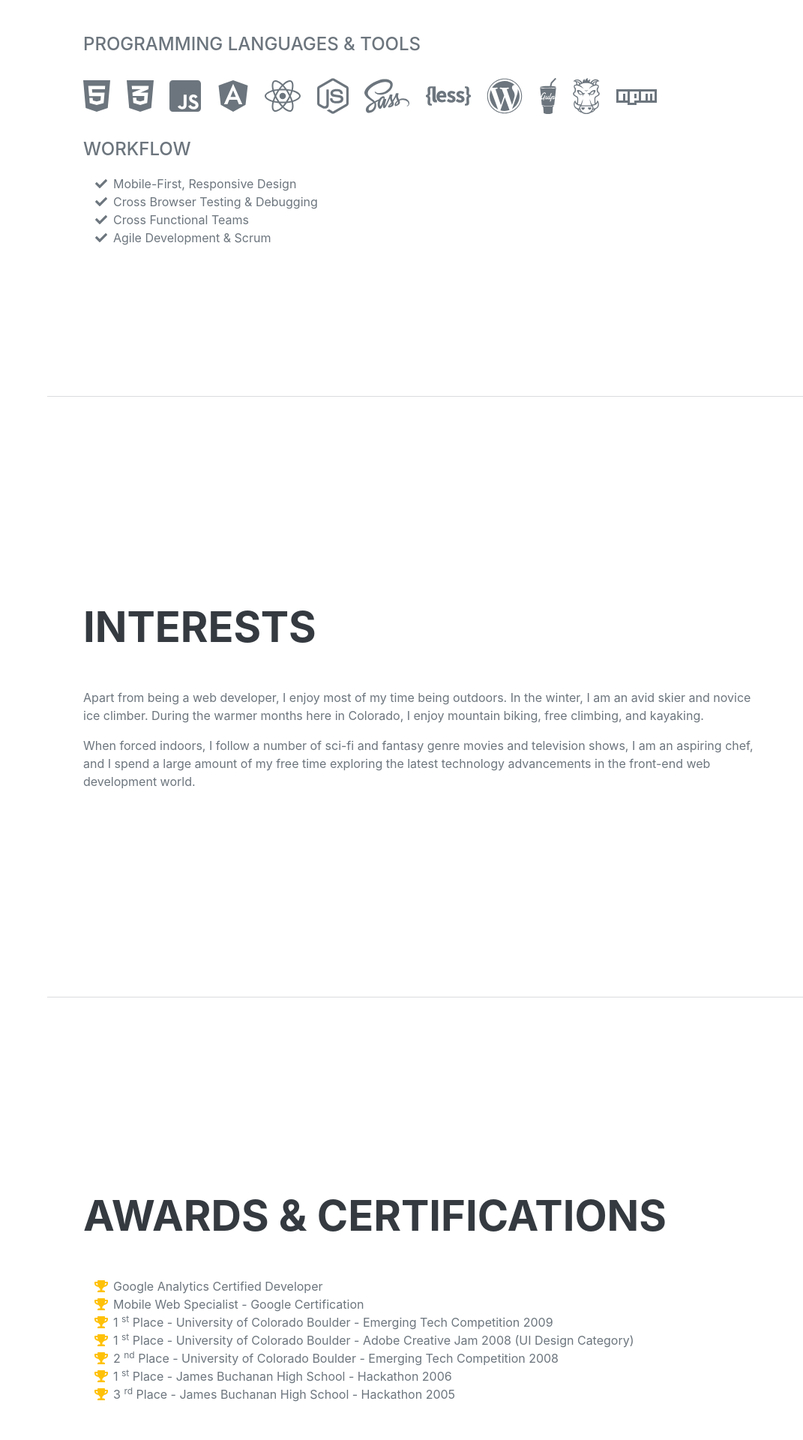
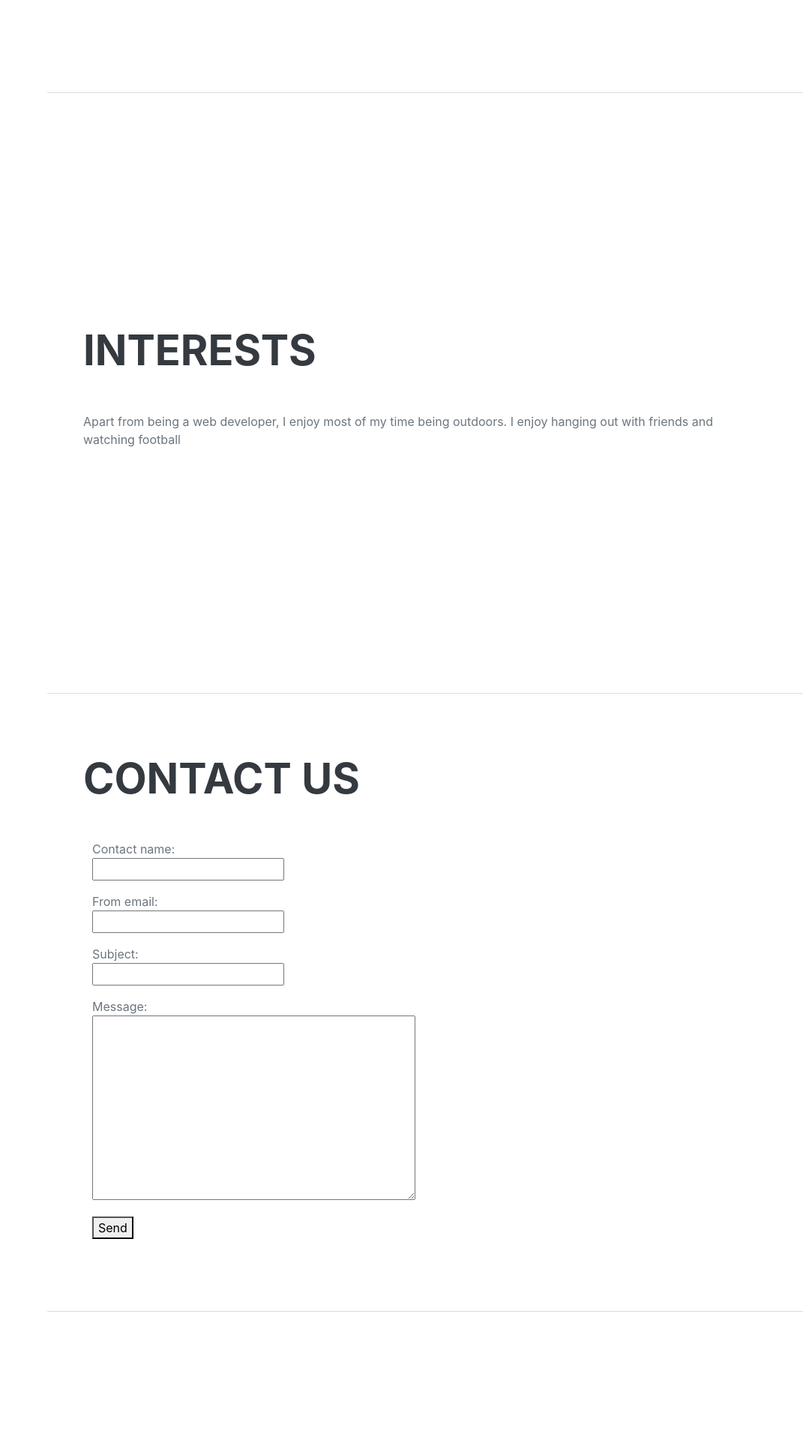
Before and after one commit to olad5/project_folder, a Django app: page / in a window 1280 px wide. Shown: the part 3080-5000 px from the top of the page at 75% size, without its empty margins (209-1280 px from the left). After the commit the page ends 4829 px from the top, so only its background shows below. Run offline with Django 3.2, Linux system fonts and the light colour scheme; some libraries are stand-ins or nearby versions; some web fonts are replaced.

Commit message:
made basic structure of Contact form

```diff
--- a/django_project/templates/base.html
+++ b/django_project/templates/base.html
@@ -7,7 +7,7 @@
         <meta name="viewport" content="width=device-width, initial-scale=1, shrink-to-fit=no" />
         <meta name="description" content="" />
         <meta name="author" content="" />
-        <title>Resume - Start Bootstrap Theme</title>
+        <title>Francis Shonubi< | Resume - Start Bootstrap Theme</title>
         <link rel="icon" type="image/x-icon" href="{% static
         'assets/img/favicon.ico' %}" />
         <!-- Font Awesome icons (free version)-->
@@ -22,7 +22,7 @@
         <!-- Navigation-->
         <nav class="navbar navbar-expand-lg navbar-dark bg-primary fixed-top" id="sideNav">
             <a class="navbar-brand js-scroll-trigger" href="#page-top">
-                <span class="d-block d-lg-none">Clarence Taylor</span>
+                <span class="d-block d-lg-none">Francis Shonubi</span>
                 <span class="d-none d-lg-block"><img class="img-fluid
                   img-profile rounded-circle mx-auto mb-2" src="{% static 'assets/img/profile.jpg' %}" alt="..." /></span>
             </a>
@@ -44,17 +44,18 @@
             <section class="resume-section" id="about">
                 <div class="resume-section-content">
                     <h1 class="mb-0">
-                        Clarence
-                        <span class="text-primary">Taylor</span>
+                        Francis
+                        <span class="text-primary">Shonubi</span>
                     </h1>
                     <div class="subheading mb-5">
-                        3542 Berry Street · Cheyenne Wells, CO 80810 · (317) 585-8468 ·
-                        <a href="mailto:name@email.com">name@email.com</a>
+                        OAU CAMPUS, Ile-Ife Osun state
+                        <a
+                          href="mailto:name@email.com">shonubioladipo@gmail.com</a>
                     </div>
                     <p class="lead mb-5">I am experienced in leveraging agile frameworks to provide a robust synopsis for high level overviews. Iterative approaches to corporate strategy foster collaborative thinking to further the overall value proposition.</p>
                     <div class="social-icons">
                         <a class="social-icon" href="#!"><i class="fab fa-linkedin-in"></i></a>
-                        <a class="social-icon" href="#!"><i class="fab fa-github"></i></a>
+                        <a class="social-icon" href="https://github.com/olad5"><i class="fab fa-github"></i></a>
                         <a class="social-icon" href="#!"><i class="fab fa-twitter"></i></a>
                         <a class="social-icon" href="#!"><i class="fab fa-facebook-f"></i></a>
                     </div>
@@ -65,37 +66,18 @@
             <section class="resume-section" id="experience">
                 <div class="resume-section-content">
                     <h2 class="mb-5">Experience</h2>
-                    <div class="d-flex flex-column flex-md-row justify-content-between mb-5">
-                        <div class="flex-grow-1">
-                            <h3 class="mb-0">Senior Web Developer</h3>
-                            <div class="subheading mb-3">Intelitec Solutions</div>
-                            <p>Bring to the table win-win survival strategies to ensure proactive domination. At the end of the day, going forward, a new normal that has evolved from generation X is on the runway heading towards a streamlined cloud solution. User generated content in real-time will have multiple touchpoints for offshoring.</p>
-                        </div>
-                        <div class="flex-shrink-0"><span class="text-primary">March 2013 - Present</span></div>
-                    </div>
-                    <div class="d-flex flex-column flex-md-row justify-content-between mb-5">
-                        <div class="flex-grow-1">
-                            <h3 class="mb-0">Web Developer</h3>
-                            <div class="subheading mb-3">Intelitec Solutions</div>
-                            <p>Capitalize on low hanging fruit to identify a ballpark value added activity to beta test. Override the digital divide with additional clickthroughs from DevOps. Nanotechnology immersion along the information highway will close the loop on focusing solely on the bottom line.</p>
-                        </div>
-                        <div class="flex-shrink-0"><span class="text-primary">December 2011 - March 2013</span></div>
-                    </div>
-                    <div class="d-flex flex-column flex-md-row justify-content-between mb-5">
-                        <div class="flex-grow-1">
-                            <h3 class="mb-0">Junior Web Designer</h3>
-                            <div class="subheading mb-3">Shout! Media Productions</div>
-                            <p>Podcasting operational change management inside of workflows to establish a framework. Taking seamless key performance indicators offline to maximise the long tail. Keeping your eye on the ball while performing a deep dive on the start-up mentality to derive convergence on cross-platform integration.</p>
-                        </div>
-                        <div class="flex-shrink-0"><span class="text-primary">July 2010 - December 2011</span></div>
-                    </div>
                     <div class="d-flex flex-column flex-md-row justify-content-between">
                         <div class="flex-grow-1">
-                            <h3 class="mb-0">Web Design Intern</h3>
-                            <div class="subheading mb-3">Shout! Media Productions</div>
+                            <h3 class="mb-0">Backend development Intern</h3>
+                            <div class="subheading mb-3"><a
+                                href='https://internship.zuri.team/'>Zuri
+                                Internship</a></div>
+                            <img class="img-fluid
+                  img-profile mx-auto mb-2" src="{% static 'assets/img/zuri_internship.jpg' %}" alt="..." /></span>
+
                             <p>Collaboratively administrate empowered markets via plug-and-play networks. Dynamically procrastinate B2C users after installed base benefits. Dramatically visualize customer directed convergence without revolutionary ROI.</p>
                         </div>
-                        <div class="flex-shrink-0"><span class="text-primary">September 2008 - June 2010</span></div>
+                        <div class="flex-shrink-0">August 2021 - Present</div>
                     </div>
                 </div>
             </section>
@@ -106,20 +88,14 @@
                     <h2 class="mb-5">Education</h2>
                     <div class="d-flex flex-column flex-md-row justify-content-between mb-5">
                         <div class="flex-grow-1">
-                            <h3 class="mb-0">University of Colorado Boulder</h3>
-                            <div class="subheading mb-3">Bachelor of Science</div>
-                            <div>Computer Science - Web Development Track</div>
+                            <h3 class="mb-0">Obafemi Awolowo University</h3>
+                            <div class="subheading mb-3">Bachelor of
+                              Engineering</div>
+                            <div>Computer Science and Engineering</div>
                             <p>GPA: 3.23</p>
                         </div>
-                        <div class="flex-shrink-0"><span class="text-primary">August 2006 - May 2010</span></div>
-                    </div>
-                    <div class="d-flex flex-column flex-md-row justify-content-between">
-                        <div class="flex-grow-1">
-                            <h3 class="mb-0">James Buchanan High School</h3>
-                            <div class="subheading mb-3">Technology Magnet Program</div>
-                            <p>GPA: 3.56</p>
-                        </div>
-                        <div class="flex-shrink-0"><span class="text-primary">August 2002 - May 2006</span></div>
+                        <div class="flex-shrink-0"><span
+                            class="text-primary">2019 - Present</span></div>
                     </div>
                 </div>
             </section>
@@ -130,18 +106,11 @@
                     <h2 class="mb-5">Skills</h2>
                     <div class="subheading mb-3">Programming Languages & Tools</div>
                     <ul class="list-inline dev-icons">
+                        <li class="list-inline-item"><i class="fab fa-python"></i></li>
                         <li class="list-inline-item"><i class="fab fa-html5"></i></li>
                         <li class="list-inline-item"><i class="fab fa-css3-alt"></i></li>
                         <li class="list-inline-item"><i class="fab fa-js-square"></i></li>
-                        <li class="list-inline-item"><i class="fab fa-angular"></i></li>
-                        <li class="list-inline-item"><i class="fab fa-react"></i></li>
-                        <li class="list-inline-item"><i class="fab fa-node-js"></i></li>
                         <li class="list-inline-item"><i class="fab fa-sass"></i></li>
-                        <li class="list-inline-item"><i class="fab fa-less"></i></li>
-                        <li class="list-inline-item"><i class="fab fa-wordpress"></i></li>
-                        <li class="list-inline-item"><i class="fab fa-gulp"></i></li>
-                        <li class="list-inline-item"><i class="fab fa-grunt"></i></li>
-                        <li class="list-inline-item"><i class="fab fa-npm"></i></li>
                     </ul>
                     <div class="subheading mb-3">Workflow</div>
                     <ul class="fa-ul mb-0">
@@ -169,57 +138,41 @@
             <section class="resume-section" id="interests">
                 <div class="resume-section-content">
                     <h2 class="mb-5">Interests</h2>
-                    <p>Apart from being a web developer, I enjoy most of my time being outdoors. In the winter, I am an avid skier and novice ice climber. During the warmer months here in Colorado, I enjoy mountain biking, free climbing, and kayaking.</p>
-                    <p class="mb-0">When forced indoors, I follow a number of sci-fi and fantasy genre movies and television shows, I am an aspiring chef, and I spend a large amount of my free time exploring the latest technology advancements in the front-end web development world.</p>
+                    <p>Apart from being a web developer, I enjoy most of my
+                      time being outdoors. I enjoy hanging out with friends and
+                    watching football</p>
+                </div>
+            </section>
+            <hr class="m-0" />
+            <section class="resume-section" id="awards">
+                <div class="resume-section-content">
+                    <h2 class="mb-5">Contact Us</h2>
+                    <div class='container'>
+                      <div class='row'>
+                        <div class='col-sm-4'>
+                            <form class='mb-3' method="post">
+                                {% csrf_token %}
+                                {{ form.as_p }}
+                                <div class="form-actions">
+                                  <button type="submit">Send</button>
+                                </div>
+                            </form>
+                        </div>
+                      </div>
+                    </div>
+                    <!-- <div class="row"> -->
+                    <!--   <form class='mb-3' method="post"> -->
+                    <!--       {% csrf_token %} -->
+                    <!--       {{ form.as_p }} -->
+                    <!--       <div class="form-actions"> -->
+                    <!--         <button type="submit">Send</button> -->
+                    <!--       </div> -->
+                    <!--   </form> -->
+                    <!-- </div> -->
                 </div>
             </section>
             <hr class="m-0" />
             <!-- Awards-->
-            <section class="resume-section" id="awards">
-                <div class="resume-section-content">
-                    <h2 class="mb-5">Awards & Certifications</h2>
-                    <ul class="fa-ul mb-0">
-                        <li>
-                            <span class="fa-li"><i class="fas fa-trophy text-warning"></i></span>
-                            Google Analytics Certified Developer
-                        </li>
-                        <li>
-                            <span class="fa-li"><i class="fas fa-trophy text-warning"></i></span>
-                            Mobile Web Specialist - Google Certification
-                        </li>
-                        <li>
-                            <span class="fa-li"><i class="fas fa-trophy text-warning"></i></span>
-                            1
-                            <sup>st</sup>
-                            Place - University of Colorado Boulder - Emerging Tech Competition 2009
-                        </li>
-                        <li>
-                            <span class="fa-li"><i class="fas fa-trophy text-warning"></i></span>
-                            1
-                            <sup>st</sup>
-                            Place - University of Colorado Boulder - Adobe Creative Jam 2008 (UI Design Category)
-                        </li>
-                        <li>
-                            <span class="fa-li"><i class="fas fa-trophy text-warning"></i></span>
-                            2
-                            <sup>nd</sup>
-                            Place - University of Colorado Boulder - Emerging Tech Competition 2008
-                        </li>
-                        <li>
-                            <span class="fa-li"><i class="fas fa-trophy text-warning"></i></span>
-                            1
-                            <sup>st</sup>
-                            Place - James Buchanan High School - Hackathon 2006
-                        </li>
-                        <li>
-                            <span class="fa-li"><i class="fas fa-trophy text-warning"></i></span>
-                            3
-                            <sup>rd</sup>
-                            Place - James Buchanan High School - Hackathon 2005
-                        </li>
-                    </ul>
-                </div>
-            </section>
         </div>
         <!-- Bootstrap core JS-->
         <script src="https://cdn.jsdelivr.net/npm/bootstrap@5.1.0/dist/js/bootstrap.bundle.min.js"></script>
```
Also changed, not shown: django_project/static/assets/img/profile.jpg, django_project/static/assets/img/zuri_internship.jpg (added), 1 other file.
